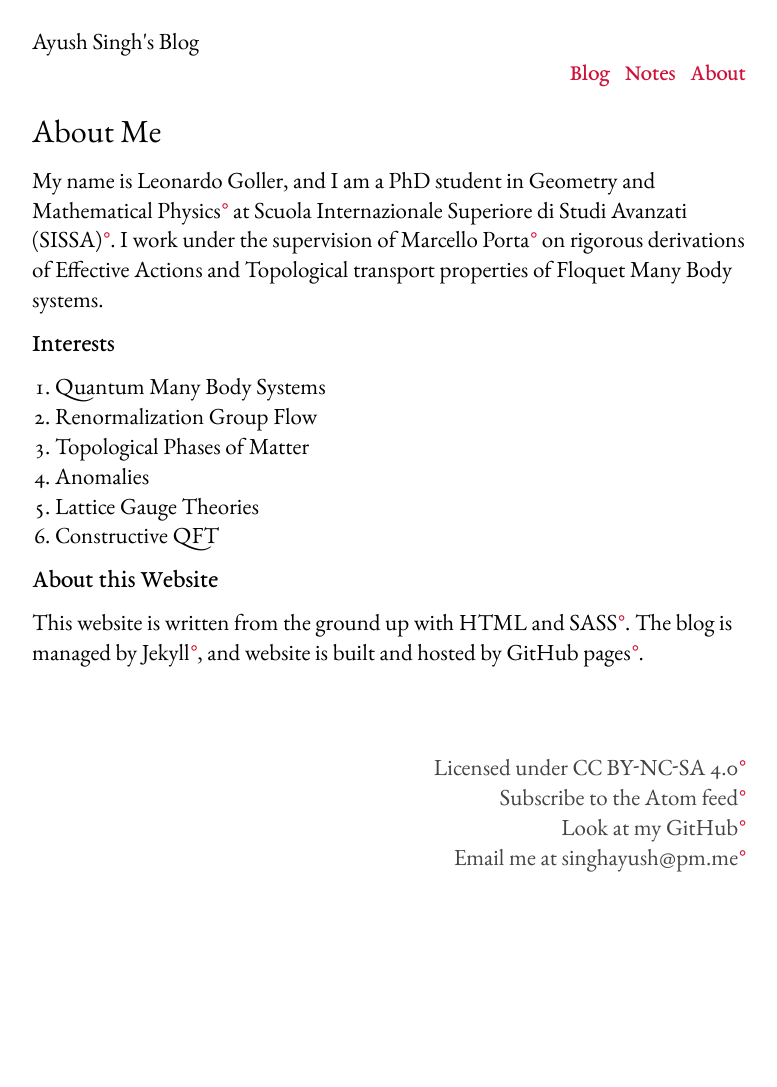
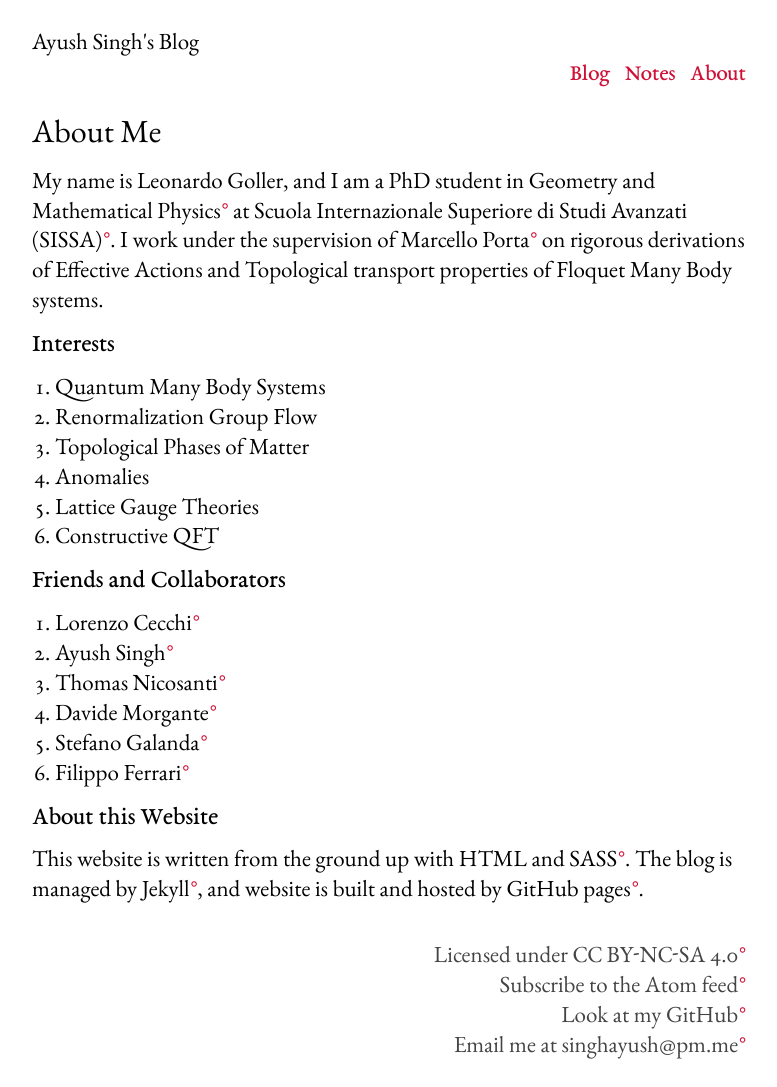
Before and after one commit to LeonardoGoller/LeonardoGoller.github.io, a Jekyll site: the page built from about.markdown, in a window 1280 px wide. Shown: the whole page, without its empty margins (251-1028 px from the left). Built offline with Jekyll 4.4.1, drawn with Linux system fonts in a browser that asks for light colours; before the commit the page ends 900 px from its top, so only the background shows below that.

Commit message:
Update about.markdown

```diff
--- a/about.markdown
+++ b/about.markdown
@@ -19,6 +19,17 @@ at [Scuola Internazionale Superiore di Studi Avanzati
 5. Lattice Gauge Theories
 6. Constructive QFT
 
+## Friends and Collaborators
+
+1. [Lorenzo Cecchi](https://people.sissa.it/~lcecchi/)
+2. [Ayush Singh](https://people.sissa.it/~aysingh/)
+4. [Thomas Nicosanti](https://thomasnicosanti.github.io/)
+5. [Davide Morgante](https://davidemorgante.github.io/)
+6. [Stefano Galanda](https://www.researchgate.net/profile/Stefano-Galanda)
+7. [Filippo Ferrari](https://people.epfl.ch/filippo.ferrari)
+
+
+
 
 ## About this Website
 
```
